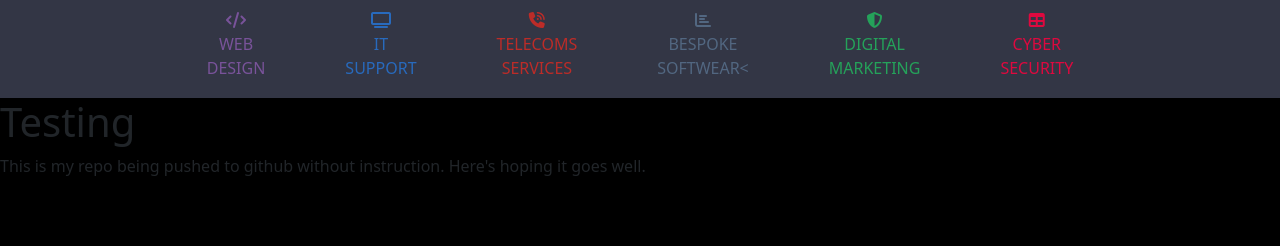
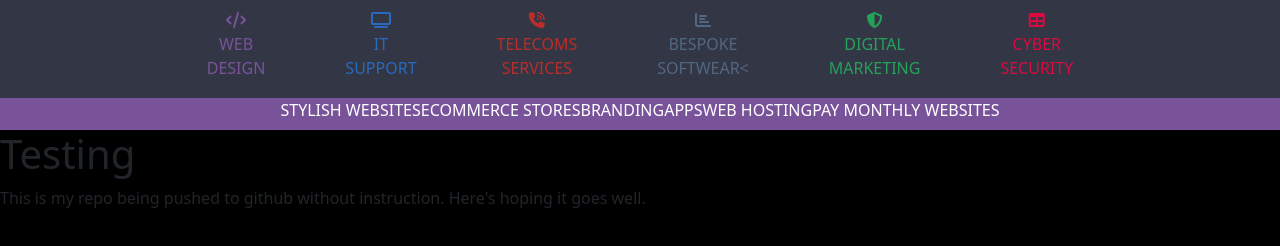
Before and after one commit to EnobiusPrime/NetMatters-HTML-CSS-Reflection, a plain HTML site: page index.html in a window 1280 px wide. Shown: the part 122-368 px from the top of the page. Drawn offline with nearby package versions, Linux system fonts and the light colour scheme.

Commit message:
Made submenu. I'm trying tot gt it tot diasappearwhen not in uses

```diff
--- a/css/netmattersnavbar.css
+++ b/css/netmattersnavbar.css
@@ -58,6 +58,7 @@
   .dq1-1:hover {
         color: white;
         background-color: #79539a;
+
     }
 
   .dq1-2 {
@@ -104,3 +105,13 @@
         color: white;
         background-color: #de093f;
     }
+
+.subBar1{
+
+    display: none;
+    height: 32px;
+    color: white;
+    background-color: #79539a;
+    display: flex;
+    justify-content: center;
+}
--- a/index.html
+++ b/index.html
@@ -26,6 +26,14 @@
                 <div class="dq1-5 dq1"><i class="fa fa-shield-alt"></i><div class="f1">DIGITAL</div><div class="f2">MARKETING</div></div>
                 <div class="dq1-6 dq1"><i class="fa fa-table"></i><div class="f1">CYBER</div><div class="f2">SECURITY</div></div>
             </div>
+	    <div class="subBar1">
+                <div class="sb1-1 sb1">STYLISH WEBSITES</div>
+                <div class="sb1-2 sb1">ECOMMERCE STORES</div>
+                <div class="sb1-3 sb1">BRANDING</div>
+                <div class="sb1-4 sb1">APPS</div>
+                <div class="sb1-5 sb1">WEB HOSTING</div>
+                <div class="sb1-6 sb1">PAY MONTHLY WEBSITES</div>
+	    </div>
     </header>
     <body style="background-color: black">
       <h1>Testing</h1>
```
